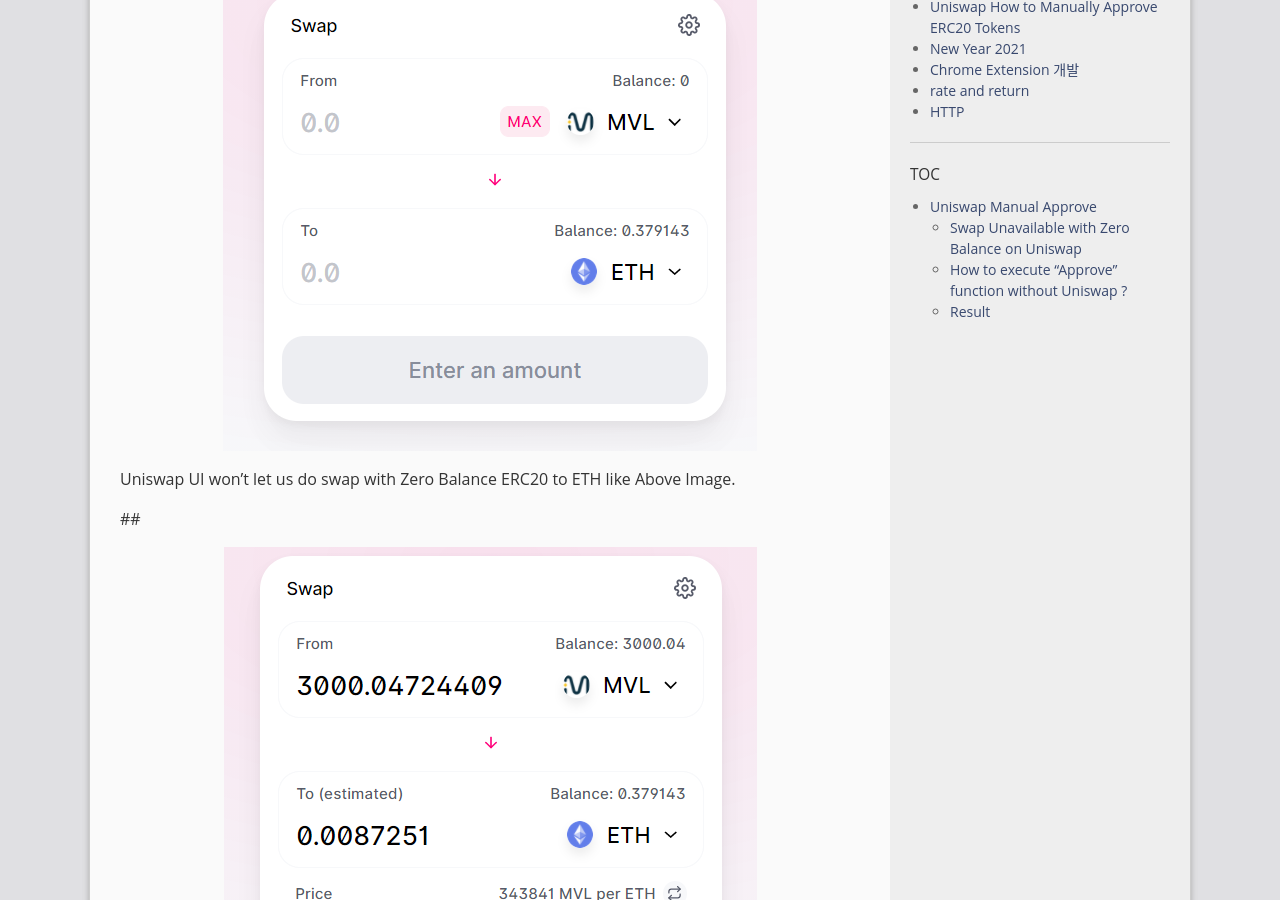
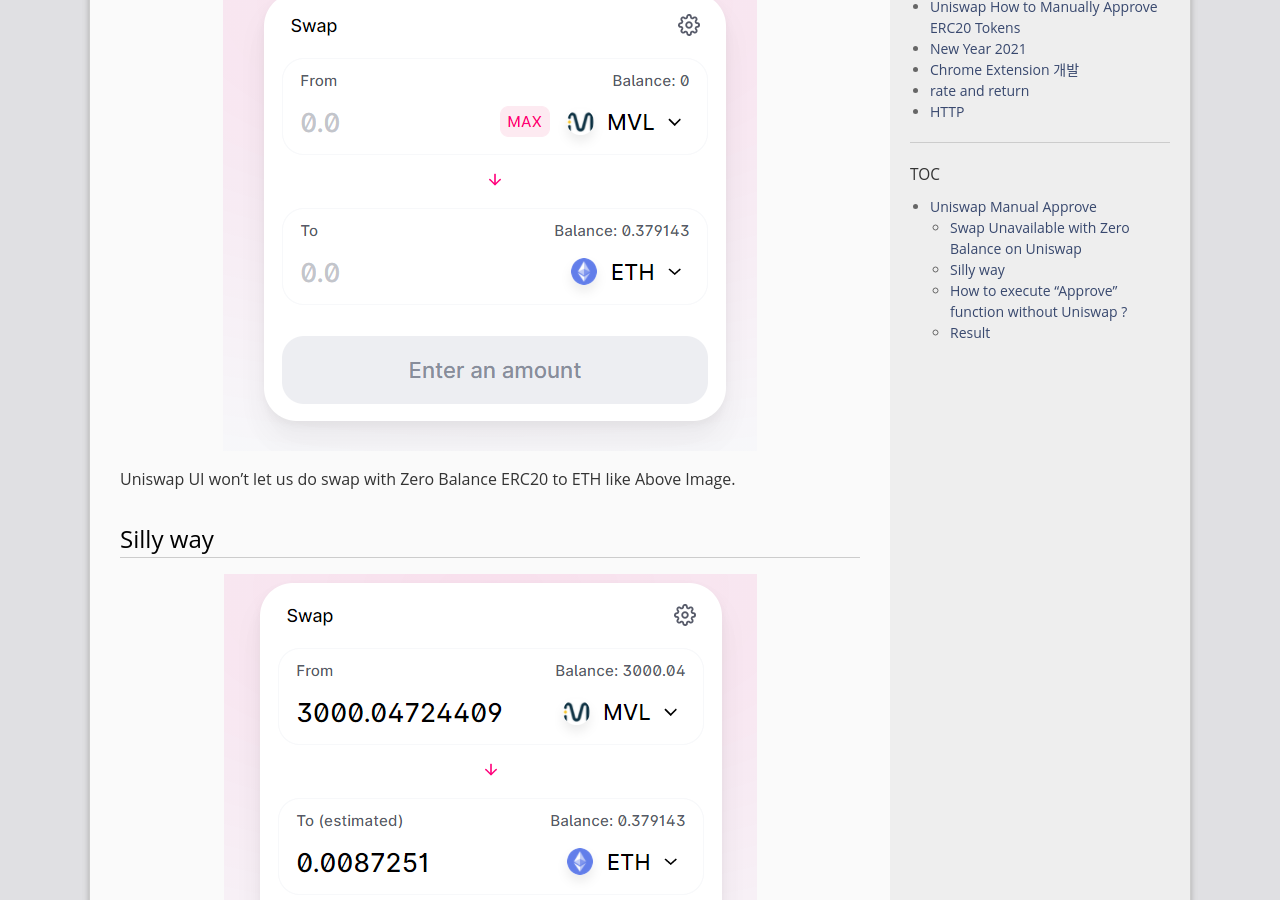
Before and after one commit to gloomydumber/copy, a Jekyll site: the page built from _posts/2021-01-23-uniApprove.md, in a window 1280 px wide and 900 px high, scrolled down 410 px. Built offline with Jekyll 4.4.1, drawn with Linux system fonts in a browser that asks for light colours; comment, search, counter and statistics services are not loaded.

Commit message:
PostModded

```diff
--- a/_posts/2021-01-23-uniApprove.md
+++ b/_posts/2021-01-23-uniApprove.md
@@ -16,7 +16,7 @@ use_math: true
 
 Uniswap UI won't let us do swap with Zero Balance ERC20 to ETH like Above Image.
 
-##
+## Silly way
 
 ![approvebutton](/assets/posts/2021-01-23-uniApprove/approveActive.png)
 
```
